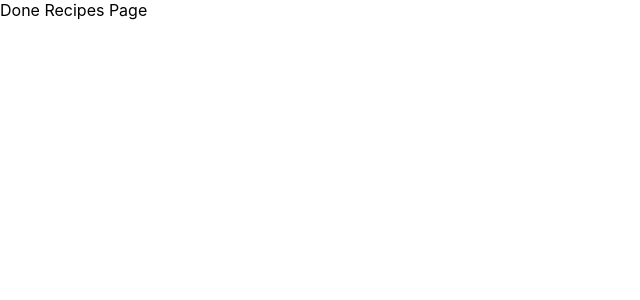
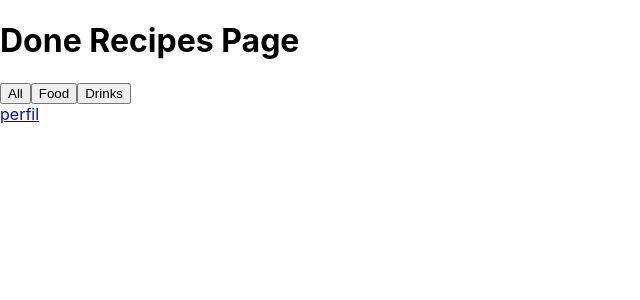
Before and after one commit to tryber/sd-02-block19-recipes-app-2, a React (Create React App) app: page /receitas-feitas in a window 1280 px wide. Shown: the top 300 px of the page, without its empty margins (0-640 px from the left). Built offline with nearby package versions, Linux system fonts and the light colour scheme.

Commit message:
Componente de filtros esta funcionando conforme o esperado

```diff
--- /dev/null
+++ b/src/components/FilterBarFoodOrDrinks.js
@@ -0,0 +1,29 @@
+import React, { useContext, useEffect } from 'react';
+import { RecipesAppContext } from '../context/RecipesAppContext';
+
+const FilterBarFoodOrDrinks = () => {
+  const filters = [ 'All', 'Food', 'Drinks'];
+  const { filterFoodOrDrinks: [, setFilterFoodOrDrinks] } = useContext(RecipesAppContext);
+
+  useEffect(
+    () => () => {
+      setFilterFoodOrDrinks('All');
+    },
+    [setFilterFoodOrDrinks],
+  );
+
+  const changeFilter = ({ target }) => {
+    const { innerText } = target;
+    setFilterFoodOrDrinks(innerText);
+  };
+
+  const renderButtons = () => (
+    <div className="filter-bar">
+      {filters.map((item) => <button key={item} onClick={changeFilter}>{item}</button>)}
+    </div>
+  );
+
+  return renderButtons();
+};
+
+export default FilterBarFoodOrDrinks;
--- a/src/context/RecipesAppContext.js
+++ b/src/context/RecipesAppContext.js
@@ -17,6 +17,7 @@ export default function RecipesAppProvider({ children }) {
   const [isSearching, setIsSearching] = useState(false);
   const [toggleCategory, setToggleCategory] = useState({ category: '', toggleCat: false });
   const [isFiltering, setIsFiltering] = useState(false);
+  const [filterFoodOrDrinks, setFilterFoodOrDrinks] = useState('All');
 
   function toggleHeaderAndFooter() {
     setDisplayHeader(!displayHeader);
@@ -38,6 +39,7 @@ export default function RecipesAppProvider({ children }) {
     toggleCategory: [toggleCategory, setToggleCategory],
     toggleHeaderAndFooter,
     filtering: [isFiltering, setIsFiltering],
+    filterFoodOrDrinks: [filterFoodOrDrinks, setFilterFoodOrDrinks],
   };
 
   return <RecipesAppContext.Provider value={store}>{children}</RecipesAppContext.Provider>;
--- a/src/pages/DoneRecipes.js
+++ b/src/pages/DoneRecipes.js
@@ -1,7 +1,13 @@
 import React from 'react';
+import { Link } from 'react-router-dom'
+import FilterBarFoodOrDrinks from '../components/FilterBarFoodOrDrinks'
 
 const DoneRecipes = () => (
-  <div>Done Recipes Page</div>
+  <div>
+    <h1>Done Recipes Page</h1>
+    <FilterBarFoodOrDrinks />
+    <Link to="/perfil">perfil</Link>
+  </div>
 );
 
 export default DoneRecipes;
--- a/src/pages/Profile.js
+++ b/src/pages/Profile.js
@@ -1,7 +1,9 @@
 import React from 'react';
 
 const Profile = () => (
-  <div>Profile Page</div>
+  <div>
+    <h1>Profile Page</h1>
+  </div>
 );
 
 export default Profile;
```
